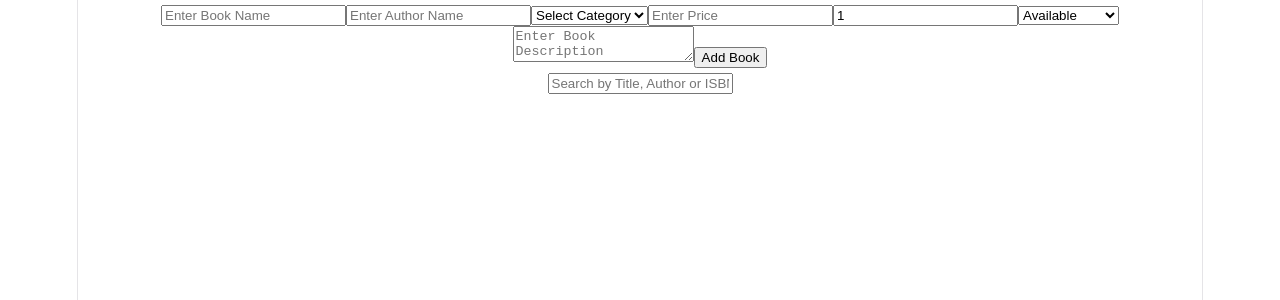
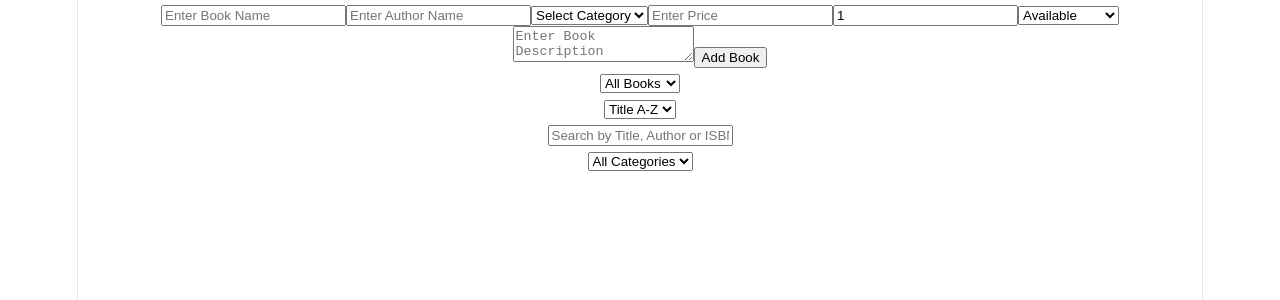
Before and after one commit to Daniyalqureshi3/LIBRARY, a React (Vite) app: page / in a window 1280 px wide. Shown: the top 300 px of the page. Built offline with nearby package versions, Linux system fonts and the light colour scheme.

Commit message:
add file

```diff
--- a/src/App.jsx
+++ b/src/App.jsx
@@ -4,6 +4,9 @@ import { LibraryProvider } from './context/LibraryContext'
 import BookForm from './Components/BookForm'
 import BookList from './Components/BookList'
 import Search from './Components/Search'
+import Filter from './Components/Filter'
+import Sort from './Components/Sort'
+import CategoryList from './Components/CategoryList'
 
 function App() {
 
@@ -12,7 +15,10 @@ function App() {
     <>
      <LibraryProvider>
       <BookForm/>
+      <Filter/>
+      <Sort/>
       <Search/>
+      <CategoryList/>
       <BookList/>
      </LibraryProvider>
     </>
--- a/src/Components/BookForm.jsx
+++ b/src/Components/BookForm.jsx
@@ -92,6 +92,7 @@ function BookForm() {
         >
           <option value="">Select Category</option>
           <option value="Science">Science</option>
+          <option value="Programming">Programming</option>
           <option value="History">History</option>
           <option value="Novel">Novel</option>
           <option value="Business">Business</option>
--- a/src/Components/BookList.jsx
+++ b/src/Components/BookList.jsx
@@ -4,7 +4,7 @@ import { uselibrary } from "../context/LibraryContext";
 function BookList() {
   const { state, dispatch } = uselibrary();
 
-  const filteredBooks = state.books.filter((book) => {
+  let filteredBooks = state.books.filter((book) => {
     const search = state.search.toLowerCase();
 
     return (
@@ -12,6 +12,41 @@ function BookList() {
       book.author.toLowerCase().includes(search)
     );
   });
+
+  if (state.filter === "Available") {
+  filteredBooks = filteredBooks.filter(
+    (book) => book.availability === "Available"
+  );
+}
+
+if (state.filter === "Borrowed") {
+  filteredBooks = filteredBooks.filter(
+    (book) => book.availability === "Borrowed"
+  );
+}
+
+if (state.filter === "Favourite") {
+  filteredBooks = filteredBooks.filter(
+    (book) => book.favourite
+  );
+}
+
+if (state.sort === "A-Z") {
+  filteredBooks.sort((a, b) => a.title.localeCompare(b.title));
+}
+
+if (state.sort === "Z-A") {
+  filteredBooks.sort((a, b) => b.title.localeCompare(a.title));
+}
+
+if (state.sort === "AUTHOR") {
+  filteredBooks.sort((a, b) => a.author.localeCompare(b.author));
+}
+if (state.selectedCategory !== "ALL") {
+  filteredBooks = filteredBooks.filter(
+    (book) => book.category === state.selectedCategory
+  );
+}
 
   return (
     <div>
--- /dev/null
+++ b/src/Components/CategoryList.jsx
@@ -0,0 +1,42 @@
+import React from 'react'
+import { uselibrary } from '../context/LibraryContext'
+
+function CategoryList() {
+    const {state, dispatch} = uselibrary();
+
+    const categories = [
+  "ALL",
+  "Science",
+  "Programming",
+  "History",
+  "Novel",
+  "Islamic",
+  "Business",
+  "Biography",
+  "Other",
+];
+  return (
+    <div>
+      <select
+      value={state.selectedCategory}
+      onChange={((e)=> dispatch({
+        type: "SET_CATEGORY",
+        payload: e.target.value
+      }))}
+      >
+      <option value="ALL">All Categories</option>
+        <option value="Programming">Programming</option>
+        <option value="History">History</option>
+        <option value="Novel">Novel</option>
+        <option value="Science">Science</option>
+        <option value="Islamic">Islamic</option>
+        <option value="Business">Business</option>
+        <option value="Biography">Biography</option>
+        <option value="Other">Other</option>
+
+      </select>
+    </div>
+  )
+}
+
+export default CategoryList
--- /dev/null
+++ b/src/Components/Filter.jsx
@@ -0,0 +1,26 @@
+import React from 'react'
+import { uselibrary } from '../context/LibraryContext'
+
+function Filter() {
+    const {state, dispatch} = uselibrary();
+  return (
+    <div>
+      <select
+        value={state.filter}
+        onChange={(e) =>
+          dispatch({
+            type: "SET_FILTER",
+            payload: e.target.value,
+          })
+        }
+      >
+        <option value="ALL">All Books</option>
+        <option value="Available">Available</option>
+        <option value="Borrowed">Borrowed</option>
+        <option value="Favourite">Favourite</option>
+      </select>
+    </div>
+  )
+}
+
+export default Filter
--- /dev/null
+++ b/src/Components/Sort.jsx
@@ -0,0 +1,26 @@
+import React from "react";
+import { uselibrary } from "../context/LibraryContext";
+
+function Sort() {
+  const { state, dispatch } = uselibrary();
+
+  return (
+    <div>
+      <select
+        value={state.sort}
+        onChange={(e) =>
+          dispatch({
+            type: "SET_SORT",
+            payload: e.target.value,
+          })
+        }
+      >
+        <option value="A-Z">Title A-Z</option>
+        <option value="Z-A">Title Z-A</option>
+
+      </select>
+    </div>
+  );
+}
+
+export default Sort;
--- a/src/context/LibraryContext.jsx
+++ b/src/context/LibraryContext.jsx
@@ -8,6 +8,7 @@ const initialState = {
   filter: "ALL",
   sort: "A-Z",
   editBook: null,
+  selectedCategory: "ALL",
 };
 
 const reducer = (state, action) => {
@@ -81,6 +82,29 @@ const reducer = (state, action) => {
         sort: action.payload,
       };
 
+      case "SET_CATEGORY":
+      return {
+        ...state,
+       selectedCategory: action.payload,
+  };
+  case "BORROW_BOOK":
+  return {
+    ...state,
+    books: state.books.map((book) => {
+      if (book.id === action.payload) {
+        const newQuantity = Number(book.quantity) - 1;
+
+        return {
+          ...book,
+          quantity: newQuantity,
+          availability: newQuantity <= 0 ? "Not Available" : "Borrowed",
+        };
+      }
+
+      return book;
+    }),
+  };
+
     default:
       return state;
   }
```
